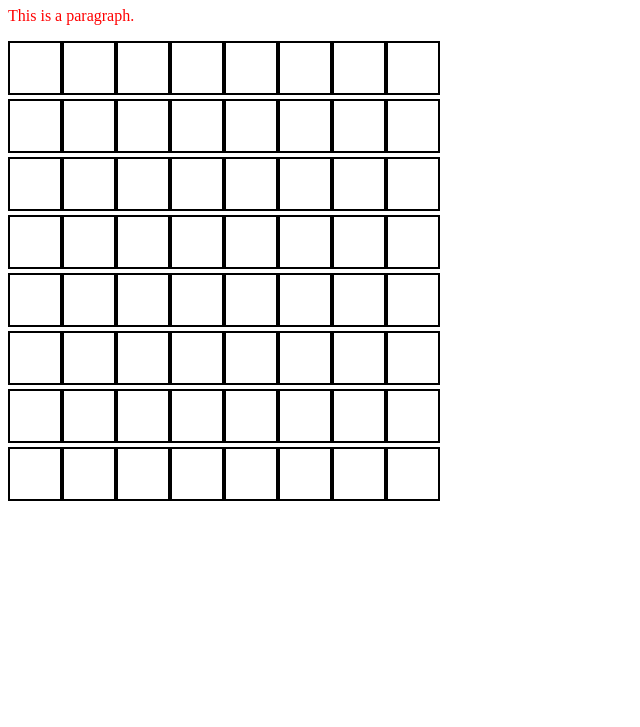
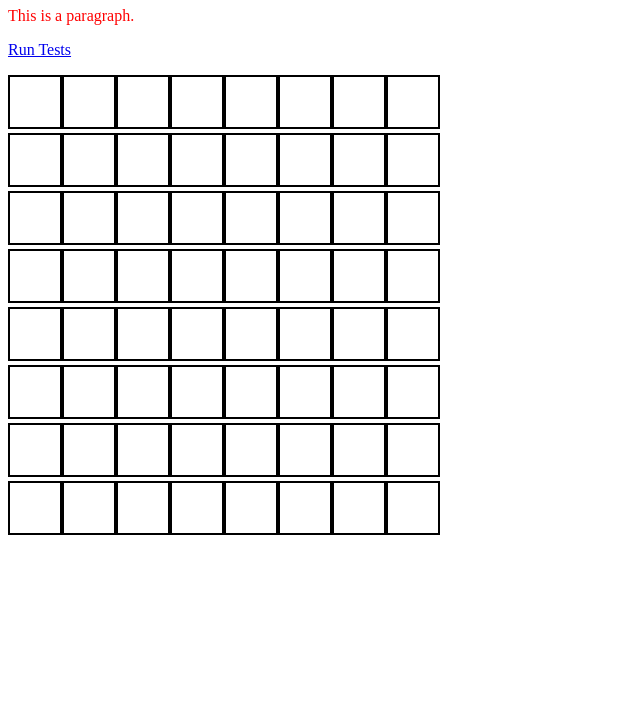
Before and after one commit to TRajasankar9484/tracie-js-practice, a website: page index.html in a window 1280 px wide. Shown: the part 73-800 px from the top of the page, without its empty margins (0-640 px from the left). Drawn offline with Linux system fonts and the light colour scheme.

Commit message:
Adds link to page that loads mocha and runs tests.

```diff
--- a/index.html
+++ b/index.html
@@ -7,6 +7,7 @@
 <body>
     <h1>This is a heading</h1>
     <p>This is a paragraph.</p>
+    <p><a href="tests.html">Run Tests</a></p>
 
     <script type="text/javascript" src="javascript.js"></script>
 </body>
```
